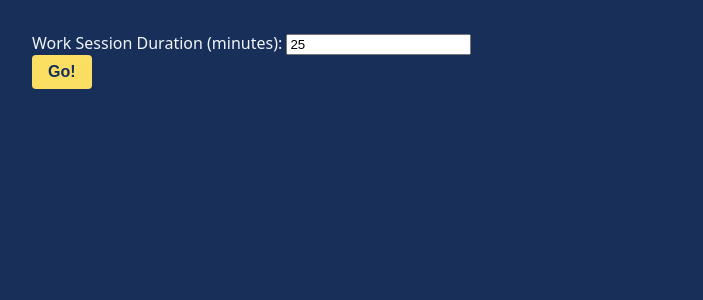
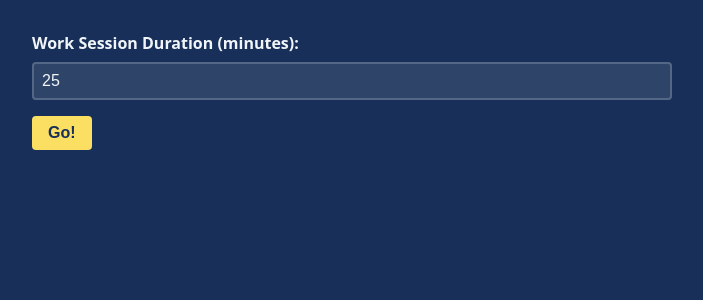
Before and after one commit to ethan-mfb/pomo, a React (Vite) app: page / in a window 1280 px wide. Shown: the top 300 px of the page, without its empty margins (288-991 px from the left). Built offline with nearby package versions, Linux system fonts and the light colour scheme.

Commit message:
add NumberInput component with styles for consistent UI

```diff
--- /dev/null
+++ b/src/components/NumberInput.scss
@@ -0,0 +1,40 @@
+$pomo-primary: #183059;
+$pomo-secondary: #fadf63;
+$fg: #f1f5f9;
+
+.number-input {
+  display: flex;
+  flex-direction: column;
+  gap: 0.5rem;
+  margin-bottom: 1rem;
+
+  label {
+    font-weight: 600;
+    color: $fg;
+    font-size: 1rem;
+  }
+
+  input[type='number'] {
+    background-color: rgba($fg, 0.1);
+    border: 2px solid rgba($fg, 0.2);
+    border-radius: 4px;
+    padding: 0.5rem;
+    font-size: 1rem;
+    color: $fg;
+    transition: all 0.2s ease;
+
+    &::placeholder {
+      color: rgba($fg, 0.5);
+    }
+
+    &:focus {
+      outline: none;
+      border-color: $pomo-secondary;
+      background-color: rgba($fg, 0.15);
+    }
+
+    &:hover {
+      border-color: rgba($fg, 0.3);
+    }
+  }
+}
--- a/src/components/NumberInput.tsx
+++ b/src/components/NumberInput.tsx
@@ -1,3 +1,5 @@
+import './NumberInput.scss';
+
 export type NumberInputProps = {
   id: string;
   label: string;
```
